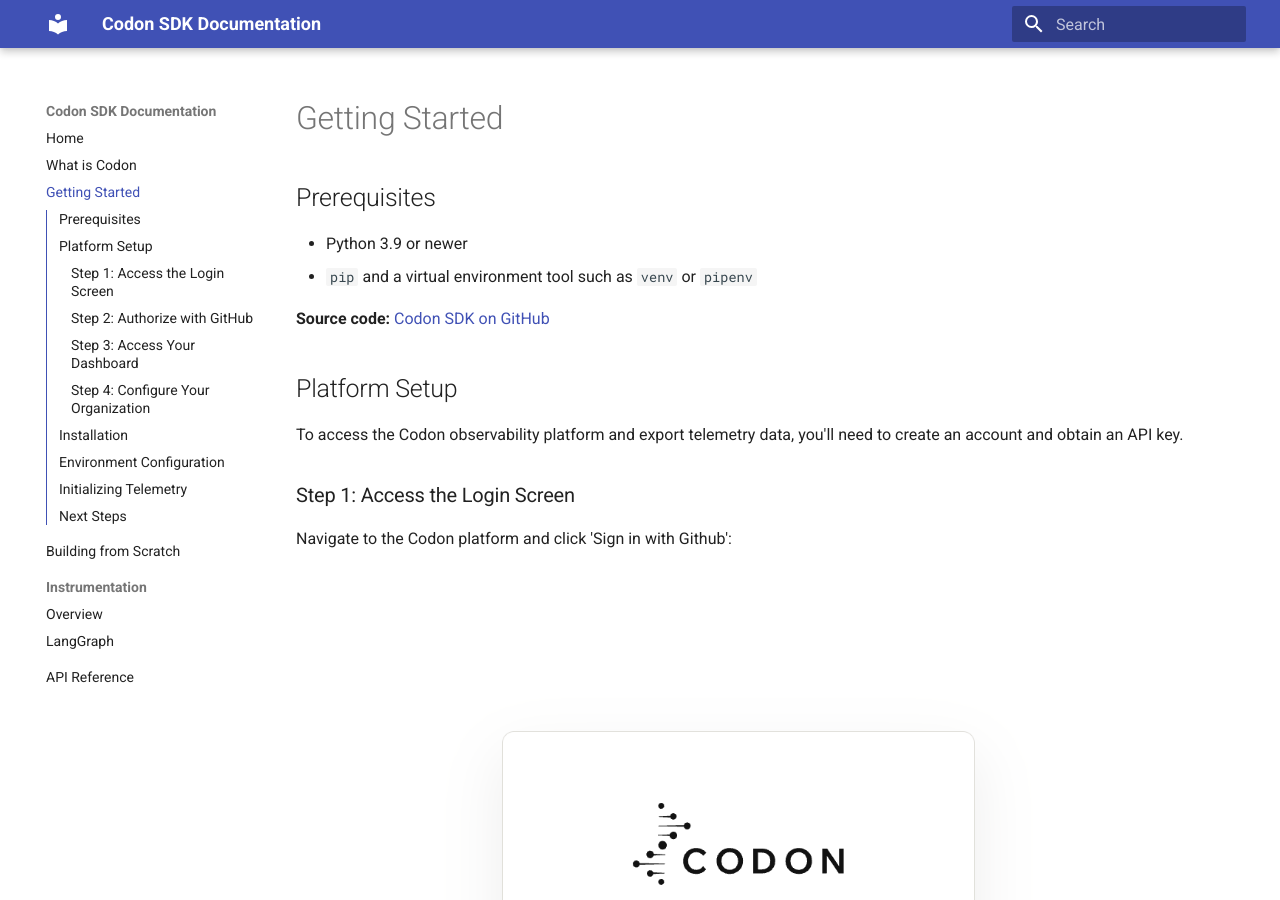
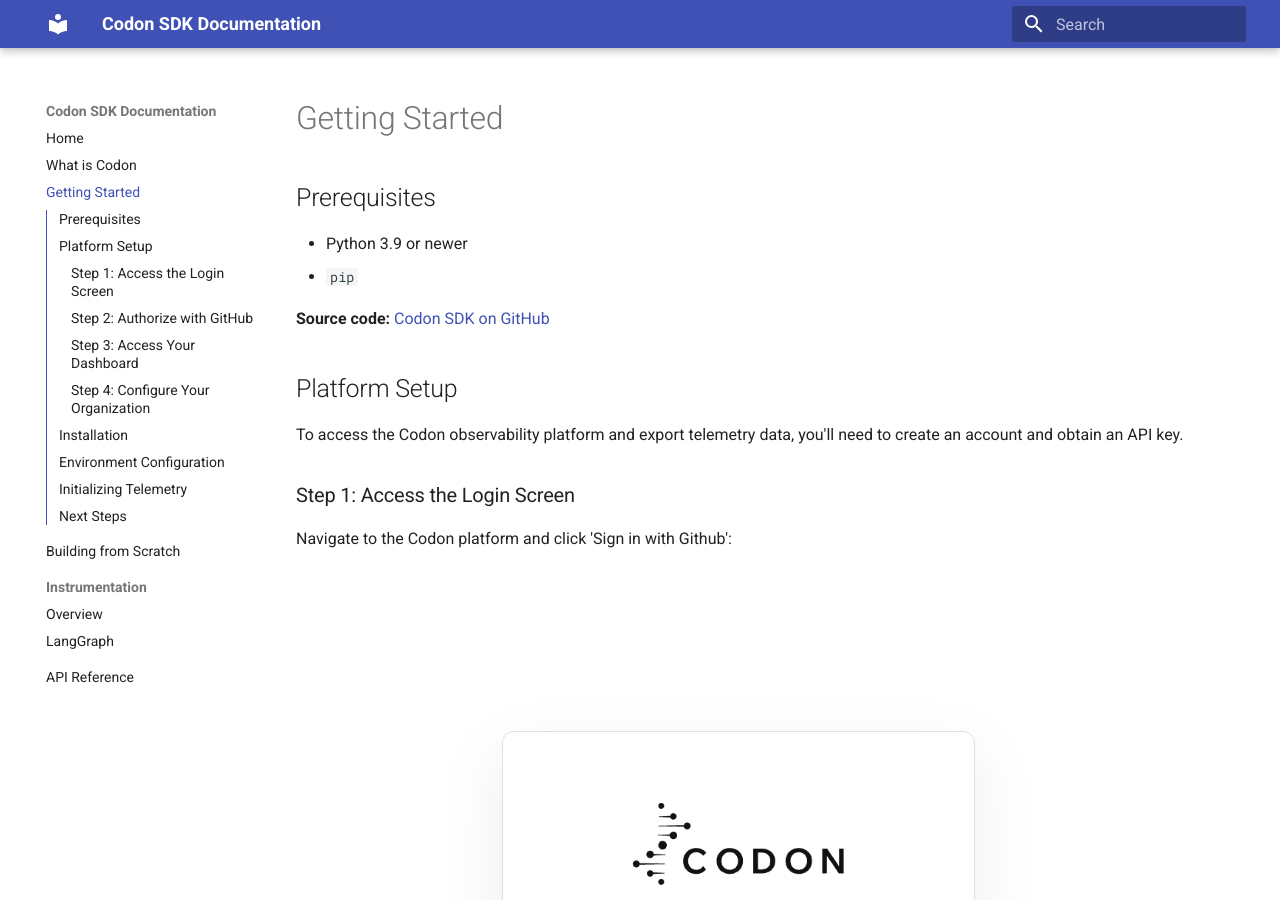
Before and after one commit to Codon-Ops/codon-sdk, an MkDocs documentation site: the page built from docs/public/getting-started.md, in a window 1280 px wide and 900 px high. Built offline with MkDocs 1.6.1 and Material for MkDocs 9.7.7, drawn with Linux system fonts in a browser that asks for light colours.

Commit message:
dev/docs: Remove venv or pyenv prereq

```diff
--- a/docs/public/getting-started.md
+++ b/docs/public/getting-started.md
@@ -2,7 +2,7 @@
 
 ## Prerequisites
 - Python 3.9 or newer
-- `pip` and a virtual environment tool such as `venv` or `pipenv`
+- `pip`
 
 **Source code:** [Codon SDK on GitHub](https://github.com/Codon-Ops/codon-sdk)
 
```
